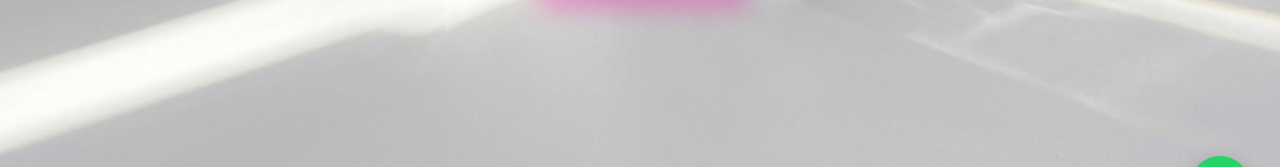
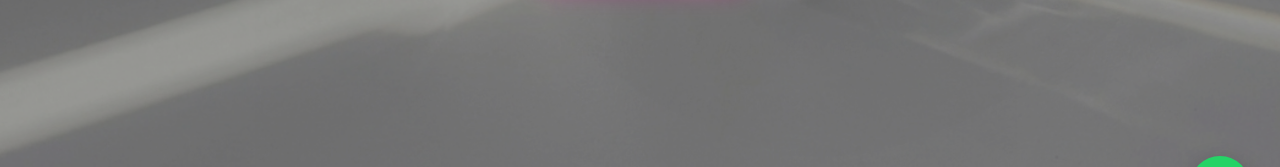
Before and after one commit to pixelitaa/BOOST3D, a website: page index.html in a window 1280 px wide. Shown: the part 554-721 px from the top of the page. Drawn offline with nearby package versions, Linux system fonts and the light colour scheme.

Commit message:
Cambio de banner por carrusel

```diff
--- a/css/styles.css
+++ b/css/styles.css
@@ -83,31 +83,54 @@ body {
 /* --- HERO SECTION ACTUALIZADA --- */
 /* --- 1. CORRECCIÓN DEL HERO (CON LA IMAGEN) --- */
 .hero {
-    padding-top: 70px;
-    padding-bottom: 70px;
-    padding-left: 5%;
-    padding-right: 5%;
+    padding: 70px 5%;
     display: flex;
     justify-content: center;
     align-items: center;
     min-height: 80vh;
     position: relative;
-
-    /* Imagen de fondo */
-    background-image: url('/fondo.jpg.png');
     background-color: #000000;
-
-    /* CAMBIO CLAVE: Usa 'cover' para que la imagen siempre llene el espacio */
-    background-size: cover;
-
-    background-position: center center;
-    background-repeat: no-repeat;
-
-    /* IMPORTANTE: El fixed suele dar problemas en móviles,
-       lo ideal es dejarlo así para PC y quitarlo en el @media que hicimos antes */
-    background-attachment: fixed;
+    overflow: hidden; /* Vital para que las fotos no se salgan */
 }
 
+/* El nuevo contenedor de imágenes */
+.hero-slideshow {
+    position: absolute;
+    top: 0;
+    left: 0;
+    width: 100%;
+    height: 100%;
+    z-index: 0;
+}
+
+.hero-slideshow img {
+    position: absolute;
+    top: 0;
+    left: 0;
+    width: 100%;
+    height: 100%;
+    object-fit: cover;
+    object-position: center;
+    opacity: 0;
+    transition: opacity 1.5s ease-in-out;
+}
+
+.hero-slideshow img.active {
+    opacity: 1;
+}
+
+/* Tu Overlay para mantener la legibilidad */
+.overlay {
+    position: absolute;
+    top: 0;
+    left: 0;
+    width: 100%;
+    height: 100%;
+    background: rgba(0, 0, 0, 0.4); /* El sombreado que tenías en el gradiente */
+    z-index: 1;
+}
+
+/* Mantenemos tu hero-content intacto */
 .hero-content {
     display: flex;
     flex-direction: column;
@@ -117,9 +140,10 @@ body {
     width: 100%;
     max-width: 1200px;
     margin: 0 auto;
-    z-index: 2;
+    z-index: 2; /* Por encima de las fotos y el overlay */
 }
 
+/* Tus estilos de H1, P y BTN se quedan exactamente igual */
 .hero h1 {
     font-size: clamp(2.5rem, 6vw, 4.5rem);
     font-weight: 800;
@@ -129,7 +153,7 @@ body {
     max-width: 900px;
     text-align: center;
     color: #fff;
-    text-shadow: 0 4px 15px rgba(0,0,0,0.5); /* Sombra para resaltar sobre la foto */
+    text-shadow: 0 4px 15px rgba(0,0,0,0.5);
 }
 
 .hero p {
@@ -142,7 +166,6 @@ body {
     text-shadow: 0 2px 10px rgba(0,0,0,0.5);
 }
 
-/* Ajuste opcional para el botón dentro del hero si quieres que resalte más */
 .hero .btn-cta {
     box-shadow: 0 10px 25px rgba(255, 0, 166, 0.3);
     border: none;
--- a/index.html
+++ b/index.html
@@ -169,9 +169,17 @@
 </header>
 
 <section class="hero">
-    <div class="overlay"></div> <div class="hero-content">
+    <div class="hero-slideshow">
+        <img src="fondo.jpg.png" class="active">
+        <img src="soporteorumaqui.png">
+        <img src="tu-imagen-3.jpg">
+    </div>
+
+    <div class="overlay"></div>
+
+    <div class="hero-content">
         <h1>TRANSFORMA TUS IDEAS EN PRODUCTOS</h1>
-        <p>Prototipado rápido con precisión y producción FDM (Modelado por deposición fundida).</p>
+        <p>Prototipado rápido con precisión y producción FDM.</p>
         <div class="hero-btns">
             <a href="#cotizador-container" class="btn-cta">Sube tu archivo aquí</a>
         </div>
@@ -457,5 +465,21 @@
    <span style="display: none;">WhatsApp</span>
    <img src="https://upload.wikimedia.org/wikipedia/commons/6/6b/WhatsApp.svg" style="width: 35px;">
 </a>
+
+<script>
+    document.addEventListener('DOMContentLoaded', function() {
+        const slides = document.querySelectorAll('.hero-slideshow img');
+        let currentSlide = 0;
+
+        function nextSlide() {
+            slides[currentSlide].classList.remove('active');
+            currentSlide = (currentSlide + 1) % slides.length;
+            slides[currentSlide].classList.add('active');
+        }
+
+        setInterval(nextSlide, 5000); // Cambia cada 5 segundos
+    });
+</script>
+
 </body>
 </html>
```
Also changed, not shown: soporteorumaqui.png (added).
